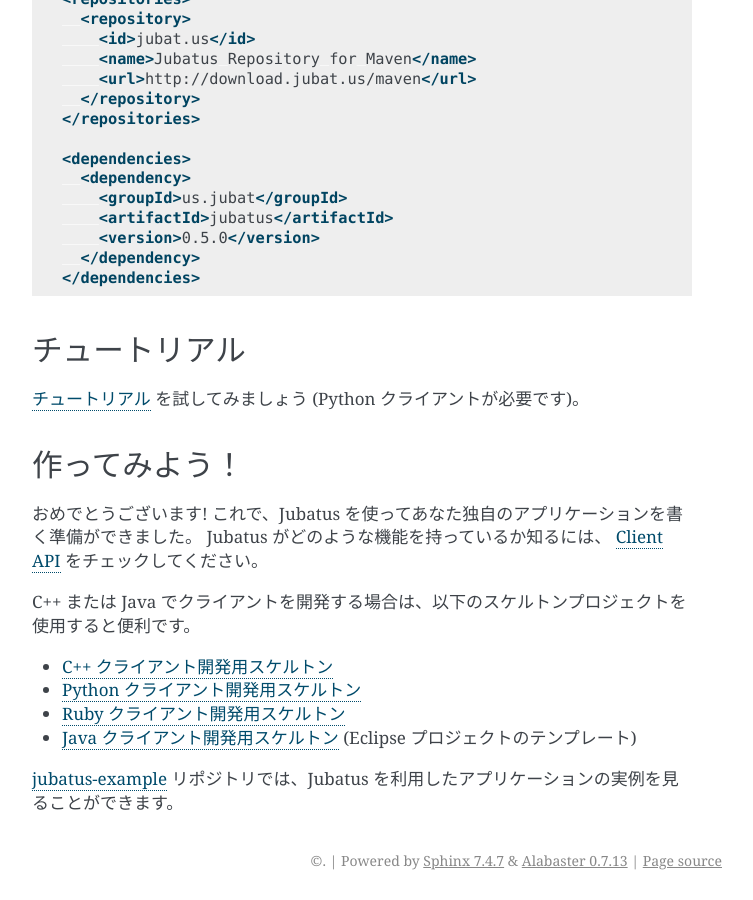
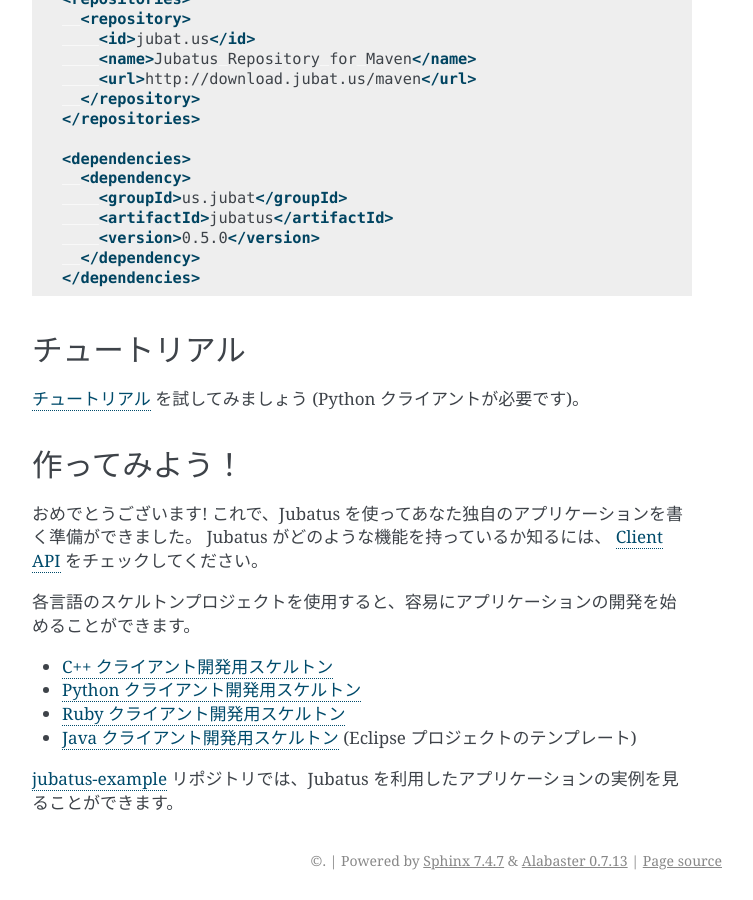
Before and after one commit to jubatus/website, a Sphinx documentation site: the page built from source/ja/quickstart.rst, in a window 1280 px wide and 900 px high, scrolled down 3106 px. Shown: the whole window, without its empty margins (388-1141 px from the left). Built offline with Sphinx 7.4.7, drawn with Linux system fonts in a browser that asks for light colours; the version number could not be read and is left out.

Commit message:
fix wrong descriptions for skeletons

```diff
--- a/source/ja/quickstart.rst
+++ b/source/ja/quickstart.rst
@@ -175,7 +175,7 @@
 これで、Jubatus を使ってあなた独自のアプリケーションを書く準備ができました。
 Jubatus がどのような機能を持っているか知るには、 :doc:`api` をチェックしてください。
 
-C++ または Java でクライアントを開発する場合は、以下のスケルトンプロジェクトを使用すると便利です。
+各言語のスケルトンプロジェクトを使用すると、容易にアプリケーションの開発を始めることができます。
 
 - `C++ クライアント開発用スケルトン <https://github.com/jubatus/jubatus-cpp-skeleton>`_
 - `Python クライアント開発用スケルトン <https://github.com/jubatus/jubatus-python-skeleton>`_
```
